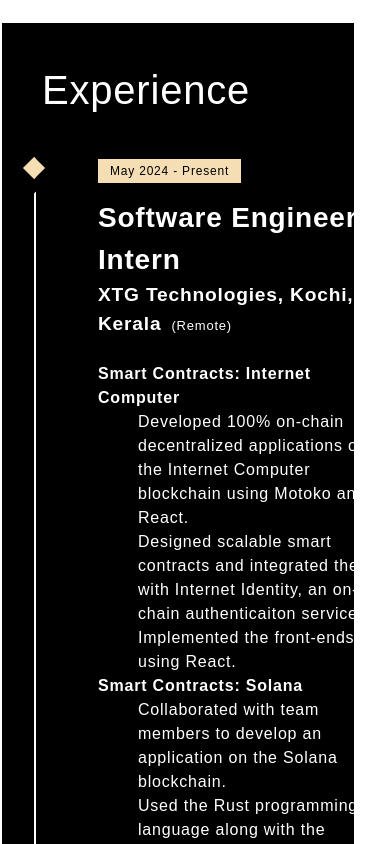
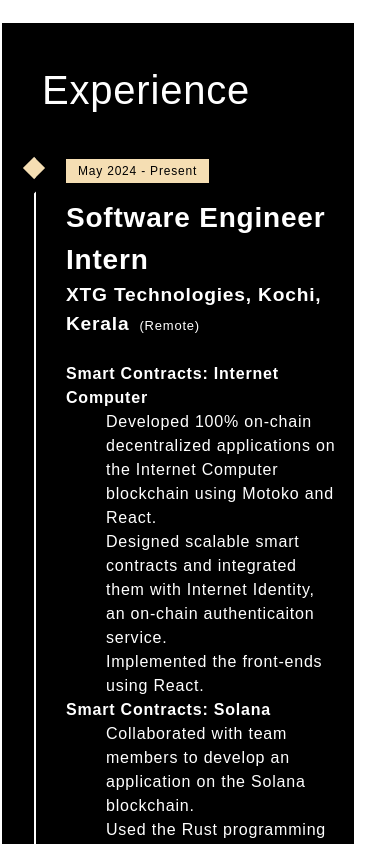
Before and after one commit to akshay-rajan/akshay-rajan.github.io, a React (Vite) app: page / in a window 390 px wide. Shown: the part 4760-5604 px from the top of the page. Built offline with nearby package versions, Linux system fonts and the light colour scheme.

Commit message:
Fix bug on Experience

```diff
--- a/src/styles/Experience.css
+++ b/src/styles/Experience.css
@@ -186,7 +186,7 @@
   }
 
   .exp-timeline-event-copy {
-    padding: 2em;
+    padding: 0;
     position: relative;
     top: -1.875em;
     left: 4em;
@@ -204,10 +204,12 @@
 
   .exp-timeline-event-copy strong {
     font-weight: 700;
+    padding-right: 5px;
   }
 
   .exp-timeline-event-copy div ul li {
     display: flex;
+    padding-right: 5px;
     flex-wrap: wrap;
     list-style: square;
   }
```
